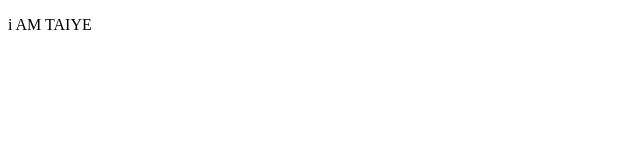
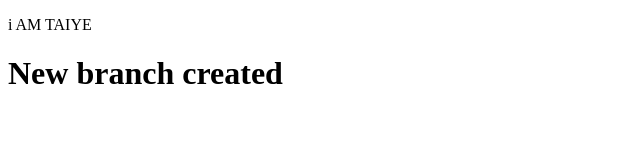
Before and after one commit to johnson-abayo/testbranch, a plain HTML site: page index.html in a window 1280 px wide. Shown: the whole page, without its empty margins (0-640 px from the left). Drawn offline with Linux system fonts and the light colour scheme.

Commit message:
new branch

```diff
--- a/index.html
+++ b/index.html
@@ -7,5 +7,6 @@
   </head>
   <body>
     <p>i AM TAIYE</p>
+    <h1>New branch created</h1>
   </body>
 </html>
```
